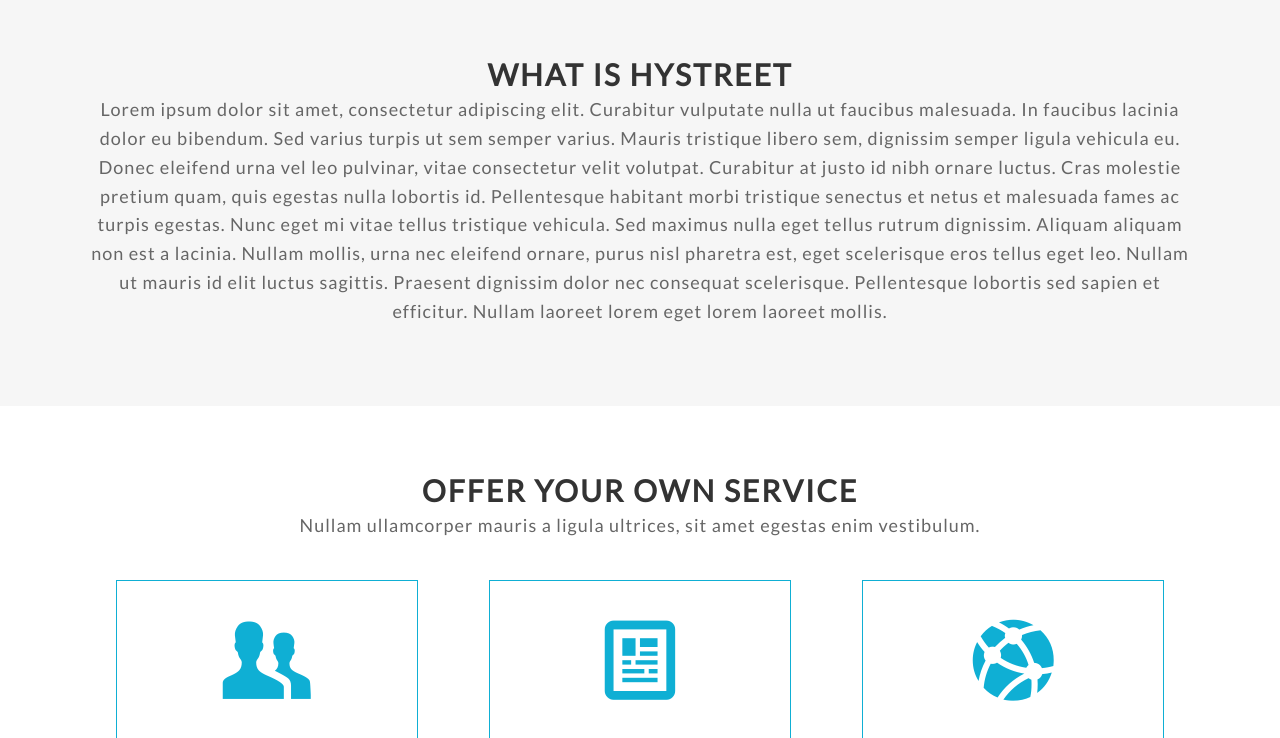
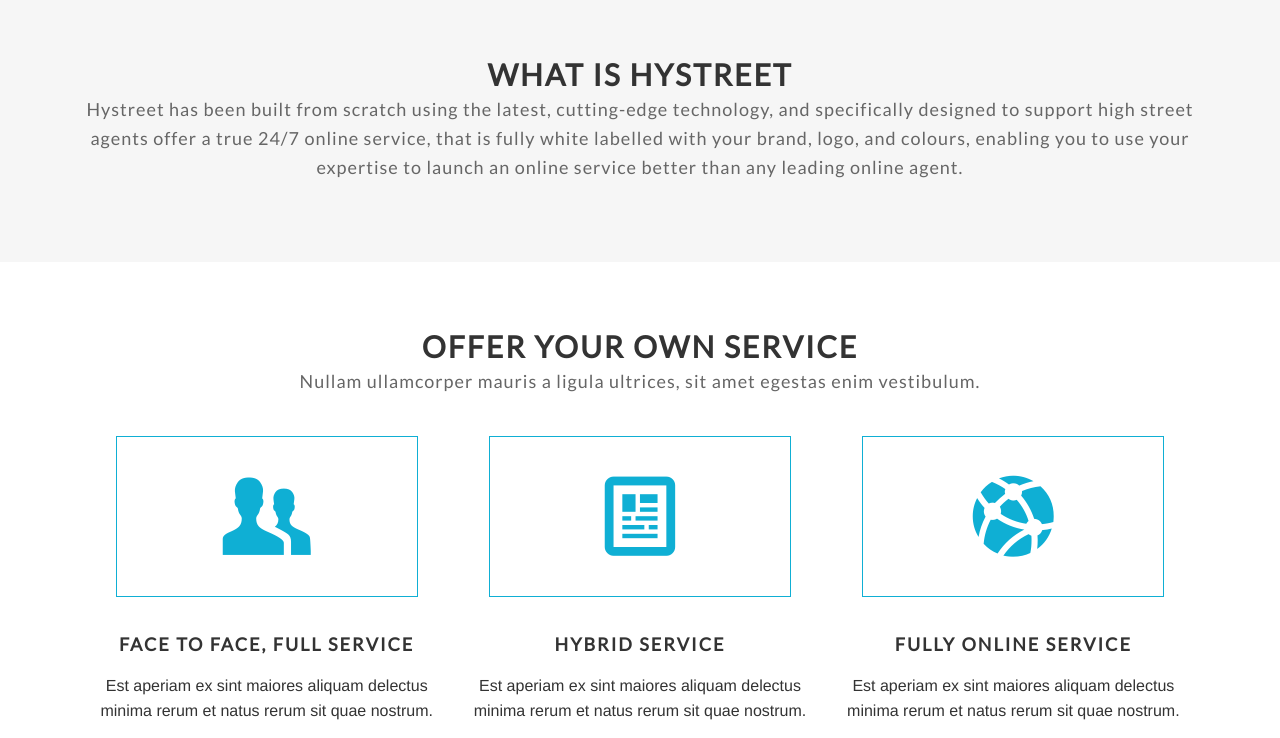
Before and after one commit to hystreet/hystreet.github.io, a Jekyll site: the page built from index.html, in a window 1280 px wide and 900 px high, scrolled down 372 px, cut to the strip 162-900 px from the top of the window. Built offline with Jekyll 4.4.1, drawn with Linux system fonts in a browser that asks for light colours; some web fonts are replaced.

Commit message:
Updating content from lorem ipsum

```diff
--- a/index.html
+++ b/index.html
@@ -152,13 +152,11 @@
 {% include slider.html %}
 
 <div class='full'>
-        <!-- im also a little tester -->
   <div class='row'>
     <div class='special-title centered-text'>
       <h2>What is Hystreet</h2>
-      <p> Lorem ipsum dolor sit amet, consectetur adipiscing elit. Curabitur vulputate nulla ut faucibus malesuada. In faucibus lacinia dolor eu bibendum. Sed varius turpis ut sem semper varius. Mauris tristique libero sem, dignissim semper ligula vehicula eu. Donec eleifend urna vel leo pulvinar, vitae consectetur velit volutpat. Curabitur at justo id nibh ornare luctus. Cras molestie pretium quam, quis egestas nulla lobortis id. Pellentesque habitant morbi tristique senectus et netus et malesuada fames ac turpis egestas. Nunc eget mi vitae tellus tristique vehicula.
-
-          Sed maximus nulla eget tellus rutrum dignissim. Aliquam aliquam non est a lacinia. Nullam mollis, urna nec eleifend ornare, purus nisl pharetra est, eget scelerisque eros tellus eget leo. Nullam ut mauris id elit luctus sagittis. Praesent dignissim dolor nec consequat scelerisque. Pellentesque lobortis sed sapien et efficitur. Nullam laoreet lorem eget lorem laoreet mollis. </p>
+      <p>
+        Hystreet has been built from scratch using the latest, cutting-edge technology, and specifically designed to support high street agents offer a true 24/7 online service, that is fully white labelled with your brand, logo, and colours, enabling you to use your expertise to launch an online service better than any leading online agent.
       </p>
   </div>
 </div>
@@ -168,34 +166,6 @@
 
 {% include whys.html %}
 
-<!--
-<div class='full'>
-  <div class='row'>
-    <div class='special-title centered-text'>
-      <i class='icon-star'></i>
-      <h2>Portfolio</h2>
-      <p>Our best and featured works so far</p>
-      <p class='shortline'></p>
-    </div>
-  </div>
-</div>
-
-<ul class='gallery small-block-grid-2 medium-block-grid-3 large-block-grid-4'>
-  {% for work in page.works %}
-    <li>
-      <a>
-        <img src='{{site.url}}/images/{{ work.image }}'>
-        <div class='overlay'>
-          <div class='thumb-info'>
-            <h3>{{ work.title }}</h3>
-            <p>{{ work.category }}</p>
-          </div>
-        </div>
-      </a>
-    </li>
-  {% endfor %}
-</ul>
--->
 
 <div class='full dark-blue no-padding'>
   <div class='two spacing'></div>
@@ -239,105 +209,6 @@
     {% endunless %}
   {% endfor %}
 </div>
-<!---
-<div class='full bg-1'>
-  <div class='row'>
-    {% for milestone in page.milestones %}
-      <div class='medium-3 large-3 columns'>
-        <div class='milestone boxed light'>
-          <strong data-from='{{milestone.from}}' data-to='{{milestone.to}}'></strong>
-          <span>{{milestone.title}}</span>
-        </div>
-      </div>
-    {% endfor %}
-  </div>
-</div>
-
-
-<div class='full light-yellow'>
-  <div class='row'>
-    <div class='special-title centered-text'>
-      <i class='icon-users'></i>
-      <h2>Who we are</h2>
-      <p>We are happy to know you are happy</p>
-      <p class='shortline'></p>
-    </div>
-    <div class='spacing'></div>
-    <div class='spacing'></div>
-  </div>
-  <div class='row'>
-    <div class='medium-6 large-6 columns'>
-      <p>
-        <span class='drop-letters'>We</span>
-        are a team of developers and
-        </p>
-      <p>Est unde inventore sed amet est in voluptas cum ipsa ut sunt minus. Nihil quia et omnis blanditiis eius suscipit quos repudiandae. Nihil quia et omnis blanditiis eius suscipit quos. Nihil quia et omnis blanditiis eius suscipit quos.</p>
-    </div>
-    <div class='medium-6 large-6 columns'>
-      <ul class='bars'>
-        {% for bar in page.bars %}
-          <li>
-            <h4>
-              {{bar.title}}
-              <strong>{{bar.percent}}%</strong>
-            </h4>
-            <p class='highlighted' data-percent='{{bar.percent}}'></p>
-          </li>
-        {% endfor %}
-      </ul>
-    </div>
-  </div>
-</div>
-
-
-<div class='members'>
-  <div class='full light-yellow no-padding'>
-    <div class='row'>
-      {% for member in page.members %}
-        {% if forloop.first %}
-          {% assign active_class = "active" %}
-        {% else %}
-          {% assign active_class = "" %}
-        {% endif %}
-        <div class='medium-3 large-3 columns'>
-          <div class='member centered-text {{active_class}}' data-target='#member-{{forloop.index}}'>
-            <img src='{{site.url}}/images/{{member.image}}'>
-            <h3>{{member.name}}</h3>
-            <p class='position'>{{member.position}}</p>
-            <p class='active-line'></p>
-          </div>
-        </div>
-      {% endfor %}
-    </div>
-  </div>
-  <div class='full white'>
-    <div class='row'>
-      {% for member in page.members %}
-        {% if forloop.first %}
-          {% assign active_class = "active" %}
-        {% else %}
-          {% assign active_class = "" %}
-        {% endif %}
-        <div class='member-intro {{active_class}}' id='member-{{forloop.index}}'>
-          <div class='medium-8 large-8 columns'>
-            <p>{{member.desc}}</p>
-          </div>
-          <div class='medium-4 large-4 columns'>
-            <div class='socials'>
-              {% for social in member.socials %}
-                <a href='{{social.link}}'>
-                  <i class='icon-{{social.name}} {{social.color}}'></i>
-                </a>
-              {% endfor %}
-            </div>
-          </div>
-        </div>
-      {% endfor %}
-
-    </div>
-  </div>
-</div>
--->
 
 {% include testimonials.html bg="bg-2" %}
 
```
